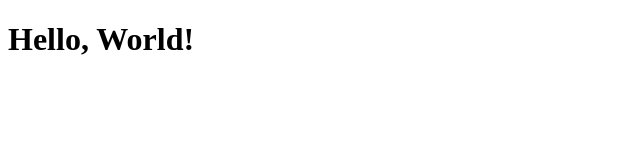
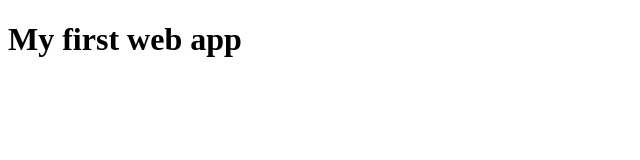
Before and after one commit to musabrilliant/first-git, a plain HTML site: page index.html in a window 1280 px wide. Shown: the whole page, without its empty margins (0-640 px from the left). Drawn offline with Linux system fonts and the light colour scheme.

Commit message:
My first web app

```diff
--- a/index.html
+++ b/index.html
@@ -2,6 +2,6 @@
 <html>
   <head> </head>
   <body>
-    <h1>Hello, World!</h1>
+    <h1>My first web app</h1>
   </body>
 </html>
```
